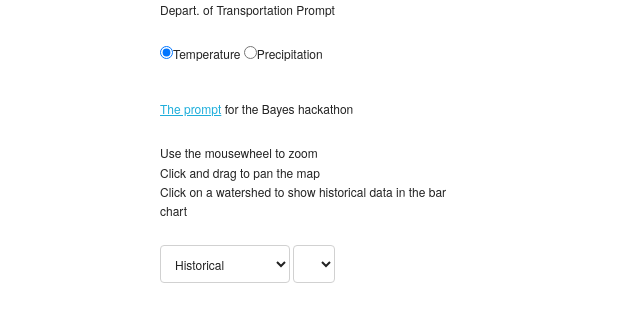
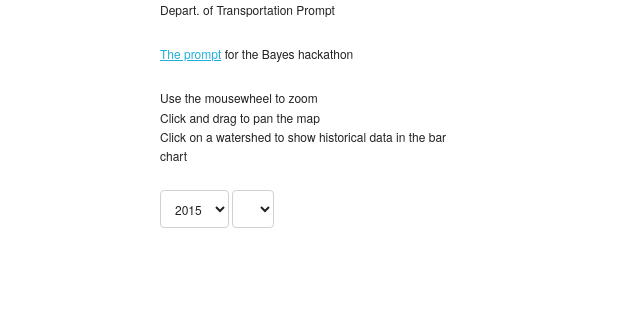
Before and after one commit to cfsf-dswg-bayeshack/display, a website with bundled scripts: page src/index.html in a window 1280 px wide. Shown: the top 326 px of the page, without its empty margins (0-640 px from the left). Built offline with nearby package versions, Linux system fonts and the light colour scheme; files whose address does not match are found by name.

Commit message:
puppy time!

```diff
--- a/src/index.html
+++ b/src/index.html
@@ -35,13 +35,8 @@
         Depart. of Transportation Prompt
       </p>
 
-      <p>
-        <input type="radio" name="radio-parameter" value='temp' checked>Temperature</input>
-        <input type="radio" name="radio-parameter" value='precip'>Precipitation</input>
+      <div id="selected-title"></div>
 
-      </p>
-      <div id="selected-title"></div>
-      <div id="legend"></div>
       <p>
         <a href="http://bayeshack.org/transportation.html">The prompt</a> for the Bayes hackathon
       </p>
@@ -51,9 +46,9 @@
         Click on a watershed to show historical data in the bar chart
       </p>
       <p>
-        <select name="defaultData-model" id="defaultData-model-dropdown">
-          <option value="HST" selected>Historical</option>
-          <option value="CCSM4_rcp85">CCSM4 RCP8.5</option>
+        <select name="data-year" id="data-year-dropdown">
+          <option value="2015" selected>2015</option>
+          <option value="2016">2016</option>
         </select>
         <select name="defaultData-year" id="defaultData-year-dropdown"></select>
       </p>
```
